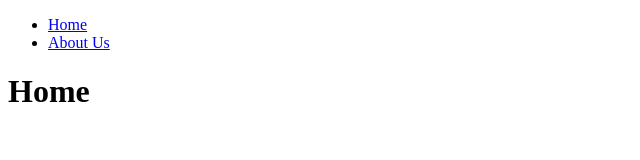
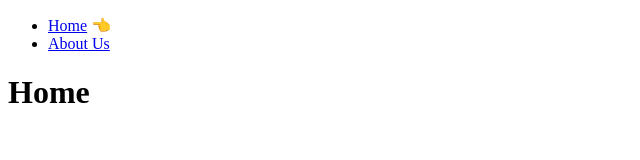
Before and after one commit to Jeongjjuna/gongcha, a Next.js app in the folder basic/: page / in a window 1280 px wide. Shown: the top 160 px of the page, without its empty margins (0-640 px from the left). Built offline with nearby package versions, Linux system fonts and the light colour scheme.

Commit message:
feat: usePathname hook 사용하기

```diff
--- a/basic/components/navigation.tsx
+++ b/basic/components/navigation.tsx
@@ -1,14 +1,20 @@
+"use client";
+
 import Link from "next/link";
+import { usePathname } from "next/navigation";
 
 export default function Navigation() {
+
+    const pathname = usePathname();
+
     return (
         <nav>
             <ul>
                 <li>
-                    <Link href="/">Home</Link>
+                    <Link href="/">Home</Link> {pathname === "/" && <span>👈</span>}
                 </li>
                 <li>
-                    <Link href="/about-us">About Us</Link>
+                    <Link href="/about-us">About Us</Link> {pathname === "/about-us" && <span>👈</span>}
                 </li>
             </ul>
         </nav>
```
Also changed, not shown: 1 other file (tests, documents, lock files or other folders).
